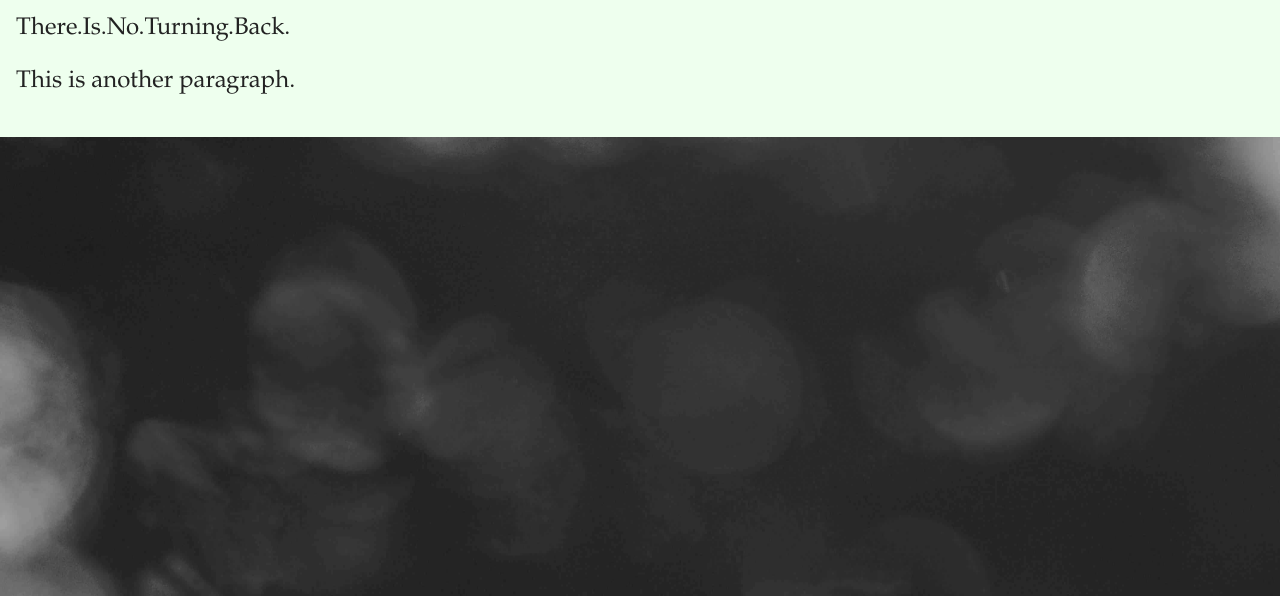
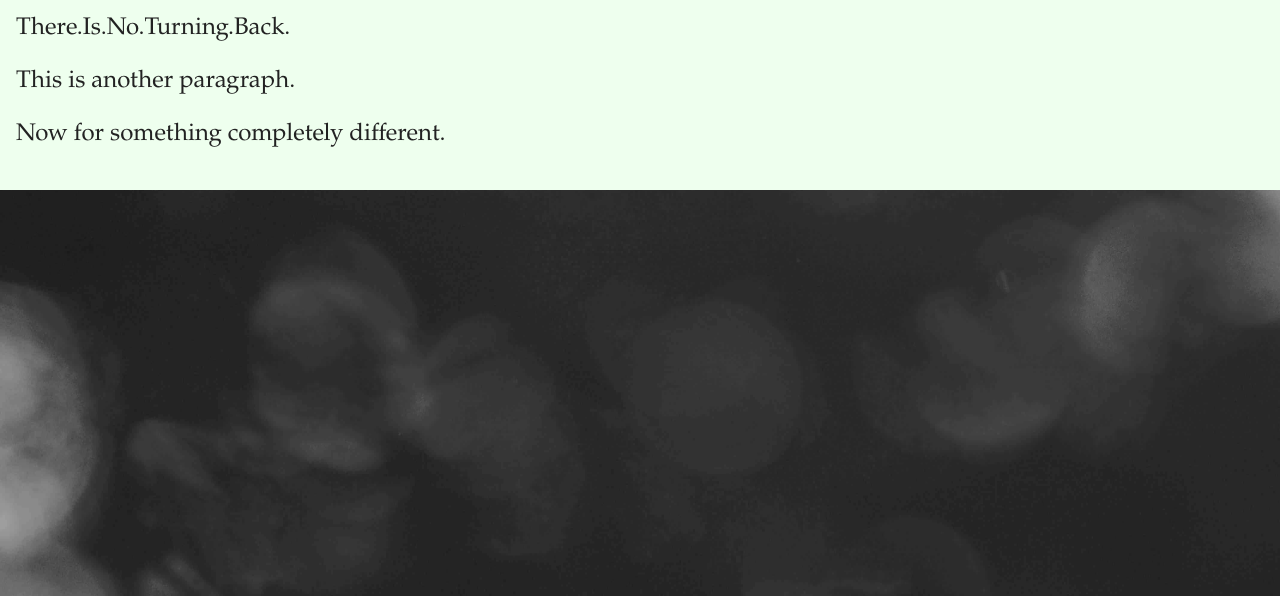
Before and after one commit to acuteangle96/website, a plain HTML site: page www/index.html in a window 1280 px wide. Shown: the part 204-800 px from the top of the page. Drawn offline with Linux system fonts and the light colour scheme.

Commit message:
add line to index

```diff
--- a/www/index.html
+++ b/www/index.html
@@ -22,6 +22,7 @@
     <h1>Welcome</h1>
 	  <p>There.Is.No.Turning.Back.</p>
 	  <p>This is another paragraph.</p>
+    <p>Now for something completely different.</p>
 	</div>
   </body>
 </html>
```
